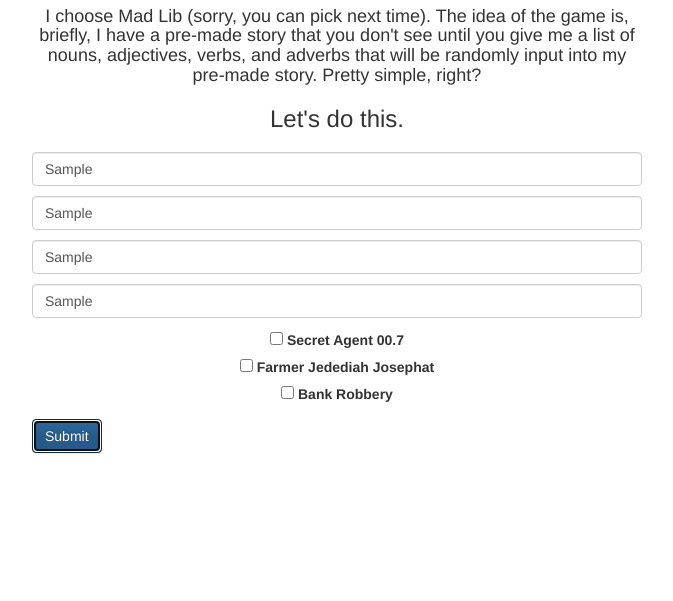
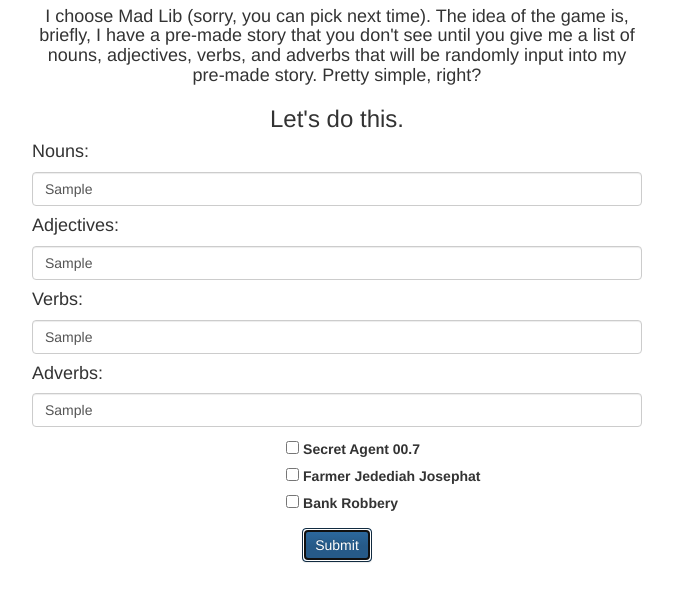
Before and after one commit to TyGriffiths/madlib, a plain HTML site: page index.html in a window 1280 px wide. Both pictures are taken after typing "Sample", "Sample", "Sample", "Sample" into the empty fields and a click on the button "Submit". Shown: the part 63-664 px from the top of the page, without its empty margins (303-976 px from the left). Drawn offline with nearby package versions, Linux system fonts and the light colour scheme.

Commit message:
finalization

```diff
--- a/index.html
+++ b/index.html
@@ -21,19 +21,25 @@
 	</div></center>
 
 	<div class="col-xs-offset-2 col-sm-offset-2 col-md-offset-3 col-lg-offset-3 col-xs-8 col-sm-8 col-md-6 col-lg-6">
-		<form>
-			<input type="text" placeholder="noun, noun, noun, noun" class="form-control spacing" id="nouns">
+		<form onsubmit="return false">
+			<h4>Nouns:</h4>
+			<input type="text" placeholder="noun, noun, noun, noun" class="col-lg-4 form-control spacing" id="nouns">
+			<h4>Adjectives:</h4>
 			<input type="text" placeholder="adjective, adjective, adjective, adjective" class="form-control spacing" id="adjs">
+			<h4>Verbs:</h4>
 			<input type="text" placeholder="verb, verb, verb, verb" class="form-control spacing" id="verbs">
+			<h4>Adverbs:</h4>
 			<input type="text" placeholder="adverb, adverb, adverb, adverb" class="form-control spacing" id="adverbs">
-			<center><label><input type="checkbox" value="" class="spacing" id="agent-story"> Secret Agent 00.7</label><br/>
+			<div class="col-xs-offset-5 col-sm-offset-5 col-md-offset-5 col-lg-offset-5">
+			<label><input type="checkbox" value="" class="spacing" id="agent-story"> Secret Agent 00.7</label><br/>
 			<label><input type="checkbox" value="" class="spacing" id="farmer-story"> Farmer Jedediah Josephat</label><br/>
-			<label><input type="checkbox" value="" class="spacing" id="robber-story"> Bank Robbery</label><br/></center>
-			<button type="button" class="btn btn-primary spacing" onclick="app.startLib()">Submit</button>
+			<label><input type="checkbox" value="" class="spacing" id="robber-story"> Bank Robbery</label><br/>
+			</div>
+			<center><button type="submit" class="btn btn-primary spacing" onclick="app.startLib()">Submit</button></center>
 		</form>
 	</div>
 
-	<p class="col-xs-12 col-sm-12 col-md-12 col-lg-12" id="the-story"></p>
+	<p class="col-xs-offset-1 col-sm-offset-1 col-md-offset-1 col-lg-offset-1 col-xs-10 col-sm-10 col-md-10 col-lg-10" id="the-story"></p>
 
 <!--
 	<div>
--- a/script.js
+++ b/script.js
@@ -20,19 +20,28 @@ var app = {
 (function() {
 	app.startLib = startLib;
 	function startLib() {
-		var userNounsArr = [];
-		var userAdjsArr = [];
-		var userVerbsArr = [];
-		var userAdverbsArr = [];
-
-		var nounsValue = document.getElementById("nouns").value.split(",");
-		var adjsValue = document.getElementById("adjs").value.split(",");
-		var verbsValue = document.getElementById("verbs").value.split(",");
-		var adverbsValue = document.getElementById("adverbs").value.split(",");
 
 //create function that takes user input, splits it, and loops through to check for any empty strings.
 //if there is a word, push it to a new array, and return the value.
 //call function
+
+		var userNounsArr = cleanArray(document.getElementById("nouns").value);
+		var userAdjsArr = cleanArray(document.getElementById("adjs").value);
+		var userVerbsArr = cleanArray(document.getElementById("verbs").value);
+		var userAdverbsArr = cleanArray(document.getElementById("adverbs").value);
+
+		function cleanArray(input) {
+			var newArray = [];
+			var dirtyArray = input.split(",");
+			for (var i = 0; i < dirtyArray.length; i++) {
+				if (dirtyArray[i].trim() !== "") {
+					newArray.push(dirtyArray[i]);
+				}
+			}
+			return newArray;
+		}
+
+
 
  		console.log(userNounsArr);
 
--- a/style.css
+++ b/style.css
@@ -1,3 +1,6 @@
 .spacing {
 	margin: 10px 0px 10px 0px;
 }
+h4 {
+	margin: 0px;
+}
```
